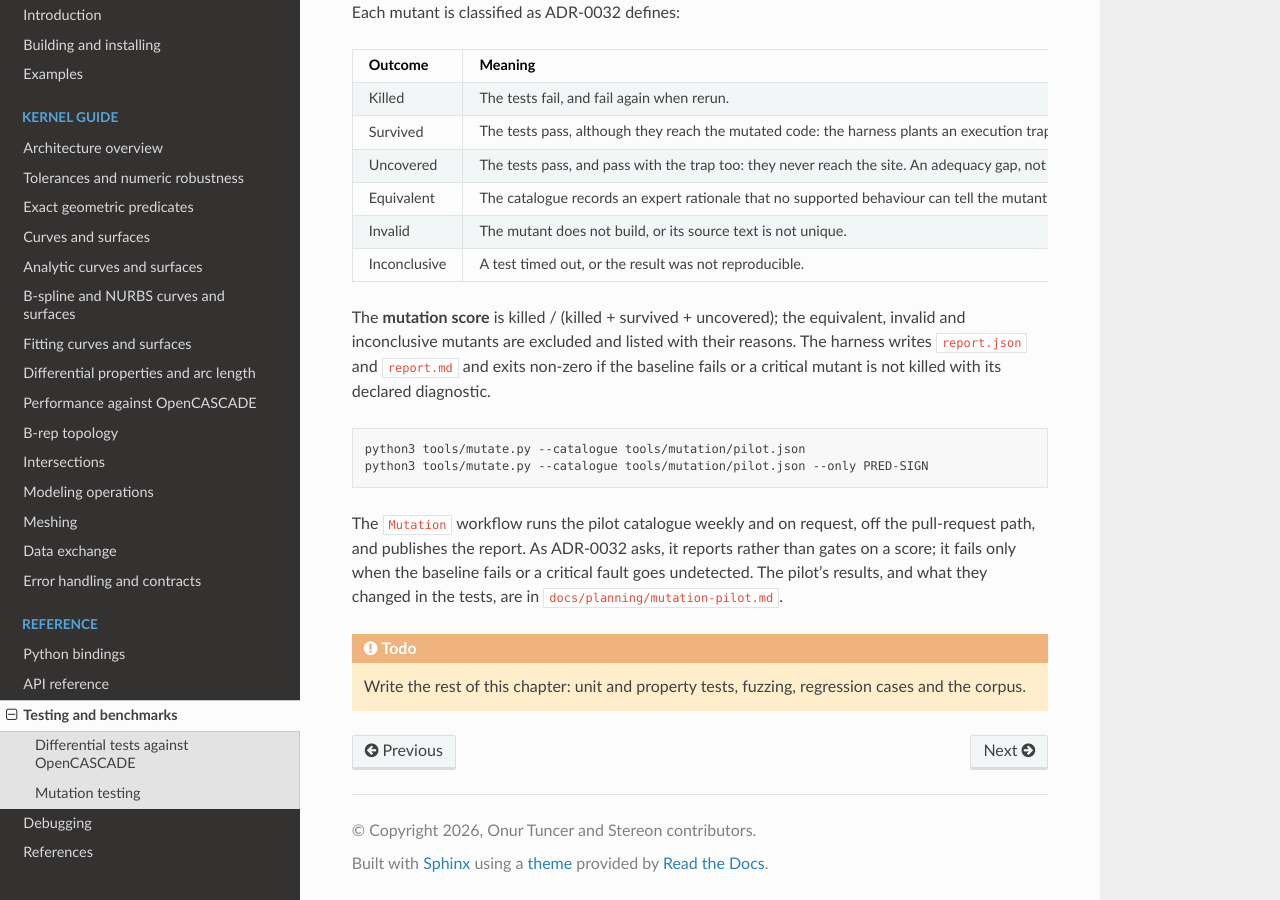
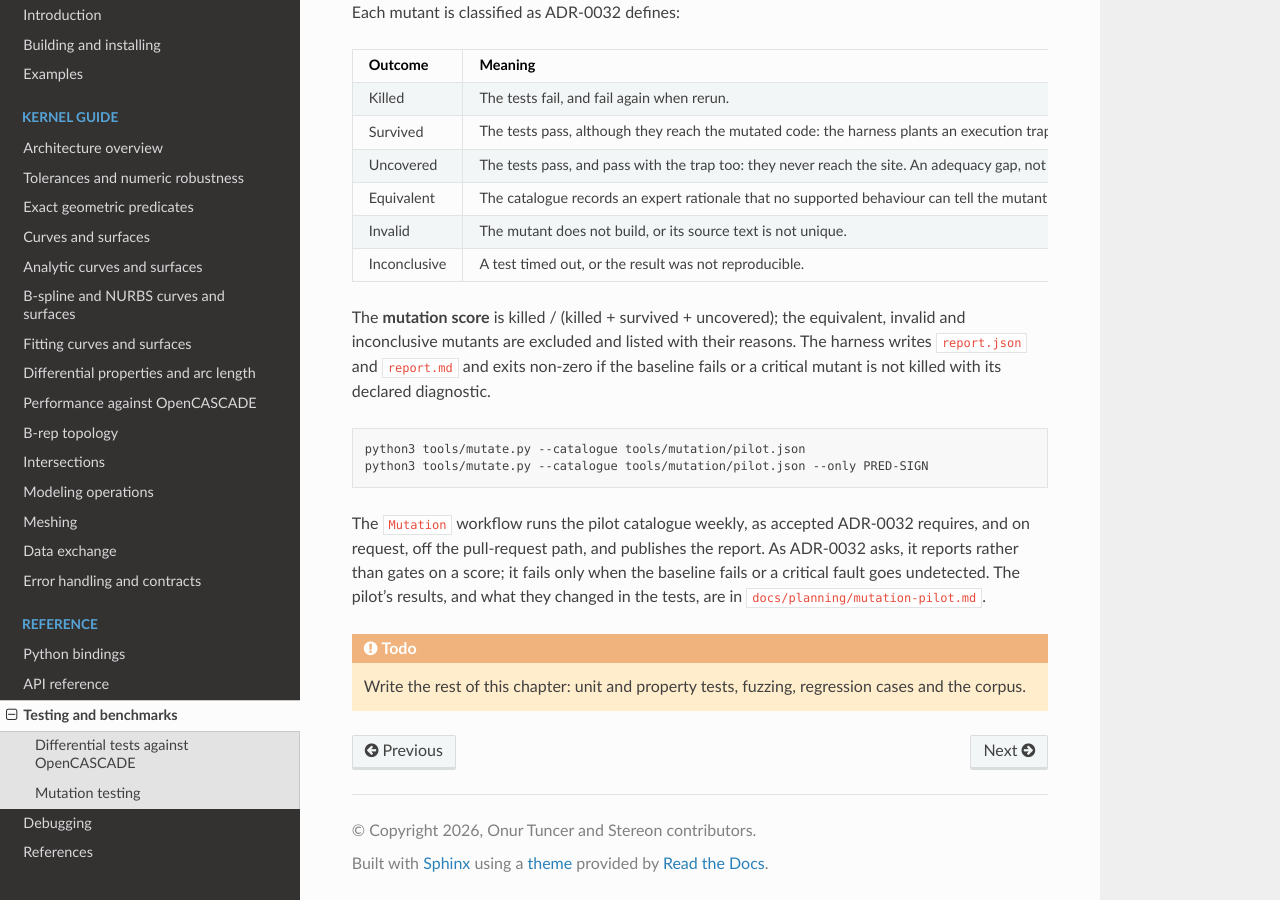
Before and after one commit to onurtuncer/Stereon, a Sphinx documentation site: the page built from docs/testing.rst, in a window 1280 px wide and 900 px high, scrolled down 1236 px. Built offline with Sphinx 7.4.7 and the Read the Docs theme 3.1.0, drawn with Linux system fonts in a browser that asks for light colours.

Commit message:
docs: accept ADR-0032 with weekly mutation campaigns
Accepted by the owner on the Phase 0 pilot evidence
(docs/planning/mutation-pilot.md). The ADR records the weekly cadence of
scheduled campaigns as a revision at acceptance; the Mutation workflow
already runs weekly. The ADR index, ledger, pilot report and testing
chapter follow.

Co-Authored-By: Claude Opus 5.5 <noreply@anthropic.com>
Signed-off-by: Onur Tuncer <onur.tuncer@itu.edu.tr>

```diff
--- a/docs/testing.rst
+++ b/docs/testing.rst
@@ -99,8 +99,9 @@ with its declared diagnostic.
    python3 tools/mutate.py --catalogue tools/mutation/pilot.json
    python3 tools/mutate.py --catalogue tools/mutation/pilot.json --only PRED-SIGN
 
-The ``Mutation`` workflow runs the pilot catalogue weekly and on request,
-off the pull-request path, and publishes the report. As ADR-0032 asks, it
+The ``Mutation`` workflow runs the pilot catalogue weekly, as accepted
+ADR-0032 requires, and on request, off the pull-request path, and publishes
+the report. As ADR-0032 asks, it
 reports rather than gates on a score; it fails only when the baseline
 fails or a critical fault goes undetected. The pilot's results, and what
 they changed in the tests, are in ``docs/planning/mutation-pilot.md``.
```
Also changed, not shown: docs/adr/0032-mutation-based-kernel-verification.md (+4 -2 lines), docs/adr/README.md (+1 -1 lines), docs/planning/mutation-pilot.md (+1 -1 lines), docs/planning/v0.1-acceptance-ledger.md (+1 -1 lines), 1 other file.
